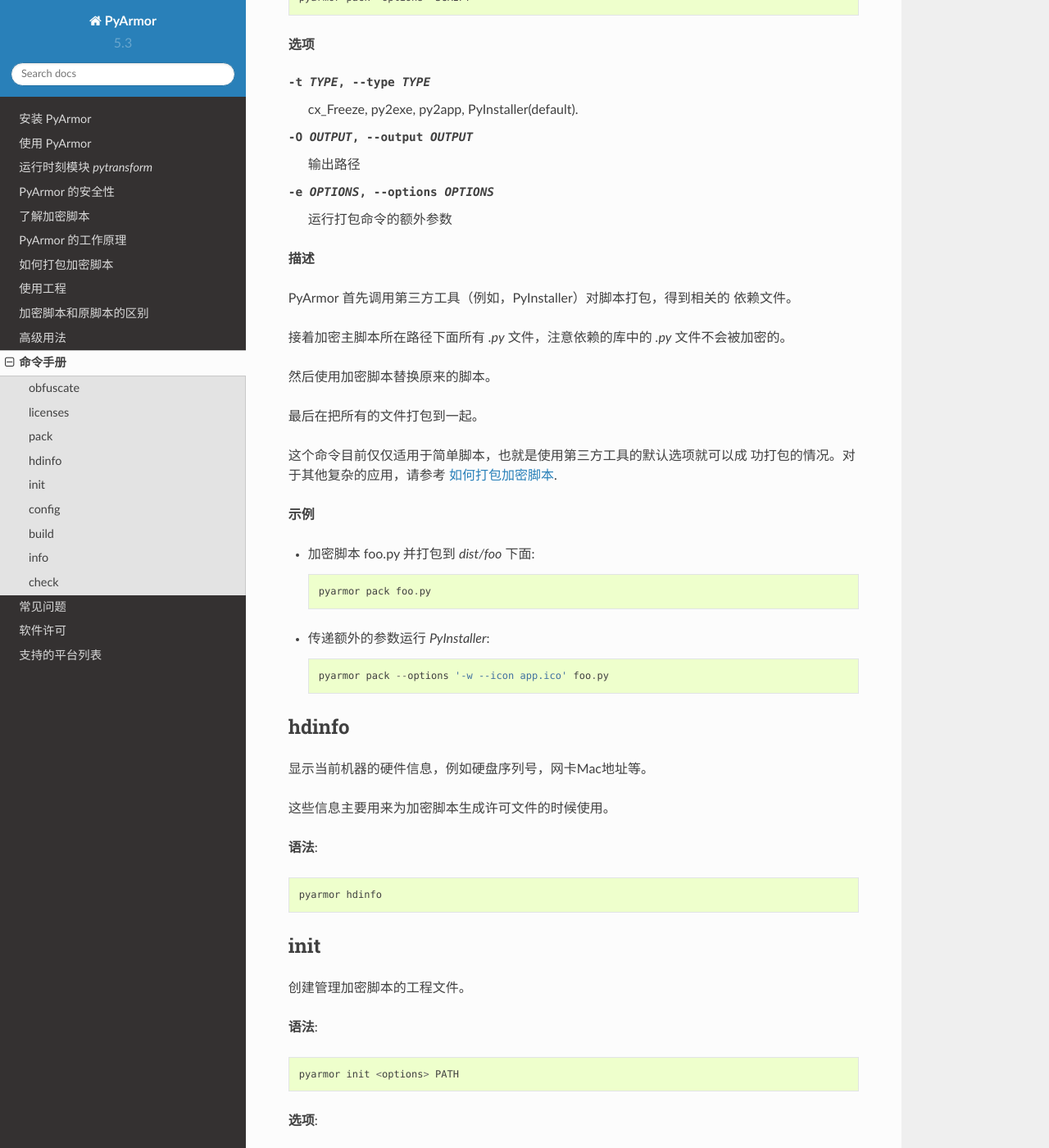
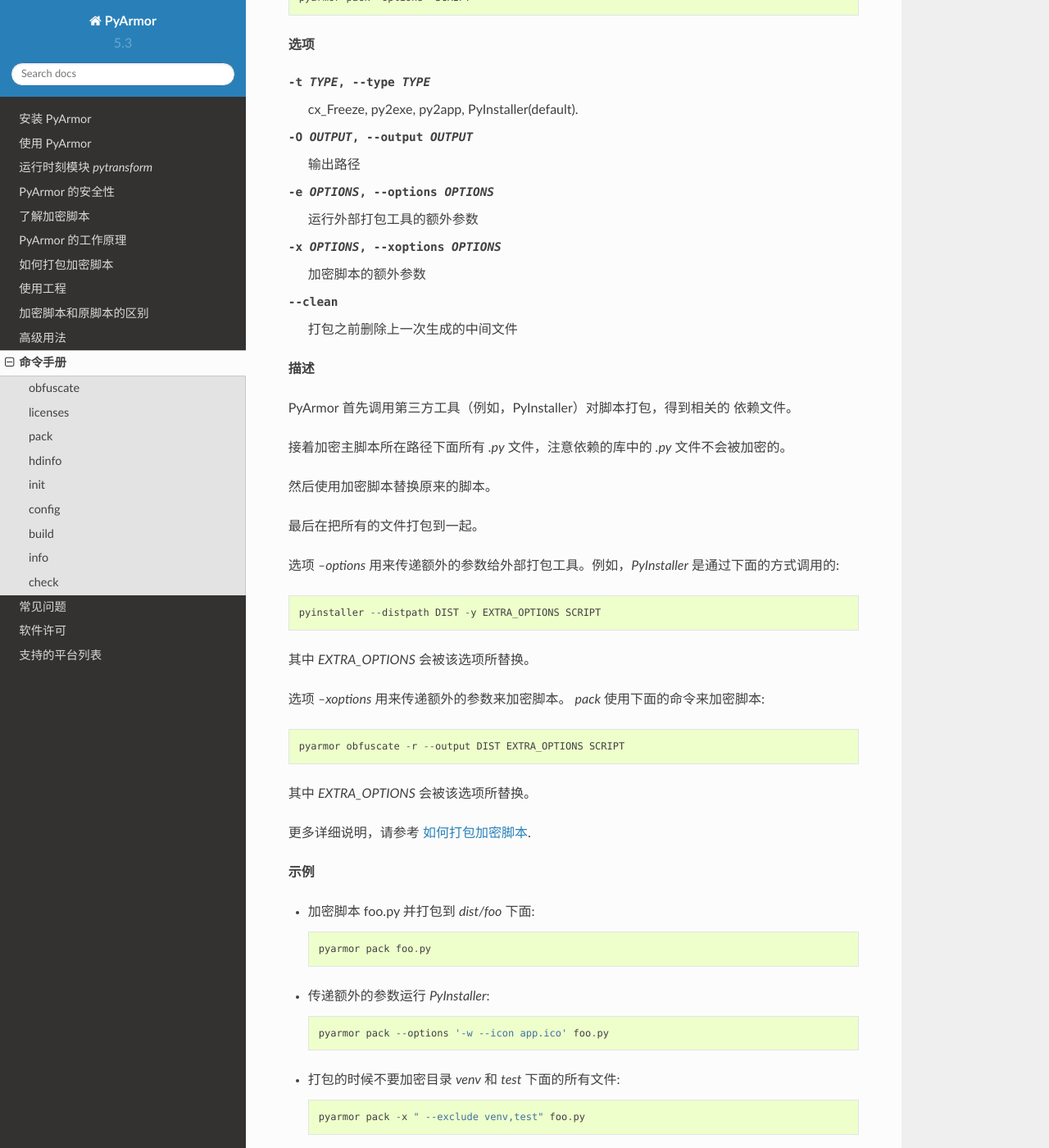
Before and after one commit to dashingsoft/pyarmor-docs-zh, a Sphinx documentation site: the page built from docs/man.rst, in a window 1280 px wide and 1400 px high, scrolled down 4586 px. Shown: the whole window at 82% size. Built offline with Sphinx 7.4.7 and the Read the Docs theme 2.0.0, drawn with Linux system fonts in a browser that asks for light colours.

Commit message:
Refine pack document

```diff
--- a/docs/man.rst
+++ b/docs/man.rst
@@ -182,9 +182,11 @@ pack
 
 **选项**
 
--t TYPE, --type TYPE           cx_Freeze, py2exe, py2app, PyInstaller(default).
--O OUTPUT, --output OUTPUT     输出路径
--e OPTIONS, --options OPTIONS  运行打包命令的额外参数
+-t TYPE, --type TYPE            cx_Freeze, py2exe, py2app, PyInstaller(default).
+-O OUTPUT, --output OUTPUT      输出路径
+-e OPTIONS, --options OPTIONS   运行外部打包工具的额外参数
+-x OPTIONS, --xoptions OPTIONS  加密脚本的额外参数
+--clean                         打包之前删除上一次生成的中间文件
 
 **描述**
 
@@ -197,8 +199,19 @@ PyArmor 首先调用第三方工具（例如，PyInstaller）对脚本打包，
 
 最后在把所有的文件打包到一起。
 
-这个命令目前仅仅适用于简单脚本，也就是使用第三方工具的默认选项就可以成
-功打包的情况。对于其他复杂的应用，请参考 :ref:`如何打包加密脚本`.
+选项 `--options` 用来传递额外的参数给外部打包工具。例如，`PyInstaller` 是通过下面的方式调用的::
+
+    pyinstaller --distpath DIST -y EXTRA_OPTIONS SCRIPT
+
+其中 `EXTRA_OPTIONS` 会被该选项所替换。
+
+选项 `--xoptions` 用来传递额外的参数来加密脚本。 `pack` 使用下面的命令来加密脚本::
+
+    pyarmor obfuscate -r --output DIST EXTRA_OPTIONS SCRIPT
+
+其中 `EXTRA_OPTIONS` 会被该选项所替换。
+
+更多详细说明，请参考 :ref:`如何打包加密脚本`.
 
 **示例**
 
@@ -209,6 +222,10 @@ PyArmor 首先调用第三方工具（例如，PyInstaller）对脚本打包，
 * 传递额外的参数运行 `PyInstaller`::
 
     pyarmor pack --options '-w --icon app.ico' foo.py
+
+* 打包的时候不要加密目录 `venv` 和 `test` 下面的所有文件::
+
+    pyarmor pack -x " --exclude venv,test" foo.py
 
 .. _hdinfo:
 
--- a/docs/pack-obfuscated-scripts.rst
+++ b/docs/pack-obfuscated-scripts.rst
@@ -39,7 +39,9 @@ PyArmor 使用 `PyInstaller` 完成打包的大部分工作，如果没有安装
     a.scripts[-1] = 'hello', 'dist/obf/hello.py', 'PYSOURCE'
     for i in range(len(a.pure)):
         if a.pure[i][1].startswith(a.pathex[0]):
-            a.pure[i] = a.pure[i][0], a.pure[i][1].replace(a.pathex[0], os.path.abspath('dist/obf')), a.pure[i][2]
+            x = a.pure[i][1].replace(a.pathex[0], os.path.abspath('dist/obf'))
+            if os.path.exists(x):
+                a.pure[i] = a.pure[i][0], x, a.pure[i][2]
 
 最后运行这个修改过的文件，生成最终的安装包::
 
```
